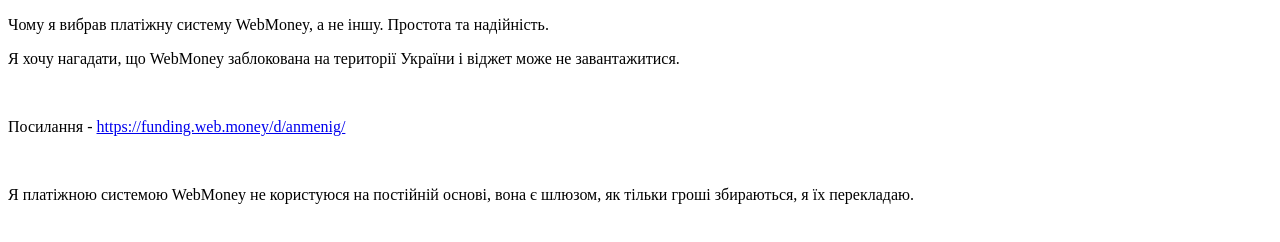
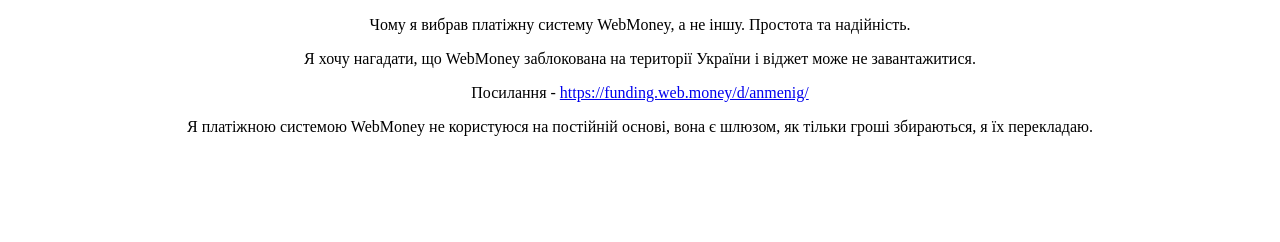
Before and after one commit to wikicld/web.money, a plain HTML site: page index.html in a window 1280 px wide. Drawn offline with Linux system fonts and the light colour scheme.

Commit message:
Update index.html

```diff
--- a/index.html
+++ b/index.html
@@ -6,9 +6,8 @@
  </head>
  <body>
 
- <p><span style="font-weight: 400;">Чому я вибрав платіжну систему WebMoney, а не іншу. Простота та надійність.</span></p>
-<p><span style="font-weight: 400;">Я хочу нагадати, що WebMoney заблокована на території України і віджет може не завантажитися.</span></p><br/>
-<p><span style="font-weight: 400;">Посилання - </span><a href="https://funding.web.money/d/anmenig/"><span style="font-weight: 400;">https://funding.web.money/d/anmenig/</span></a></p><br/>
-<p><span style="font-weight: 400;">Я платіжною системою WebMoney не користуюся на постійній основі, вона є шлюзом, як тільки гроші збираються, я їх перекладаю.</span></p>
-</body>
+ <p style="text-align: center;"><span style="font-weight: 400;">Чому я вибрав платіжну систему WebMoney, а не іншу. Простота та надійність.</span></p>
+<p style="text-align: center;"><span style="font-weight: 400;">Я хочу нагадати, що WebMoney заблокована на території України і віджет може не завантажитися.</span></p>
+<p style="text-align: center;"><span style="font-weight: 400;">Посилання - </span><a href="https://funding.web.money/d/anmenig/"><span style="font-weight: 400;">https://funding.web.money/d/anmenig/</span></a></p>
+<p style="text-align: center;"><span style="font-weight: 400;">Я платіжною системою WebMoney не користуюся на постійній основі, вона є шлюзом, як тільки гроші збираються, я їх перекладаю.</span></p></body>
 </html>
```
